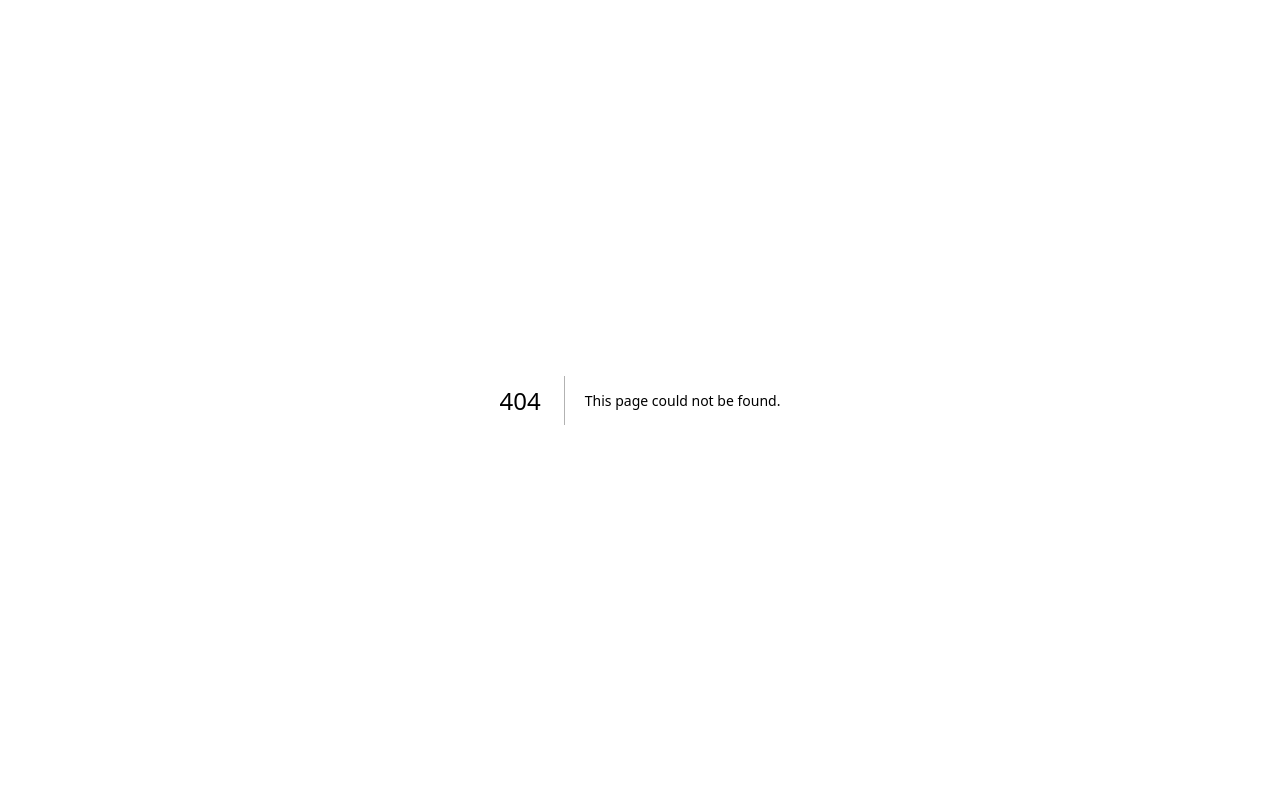
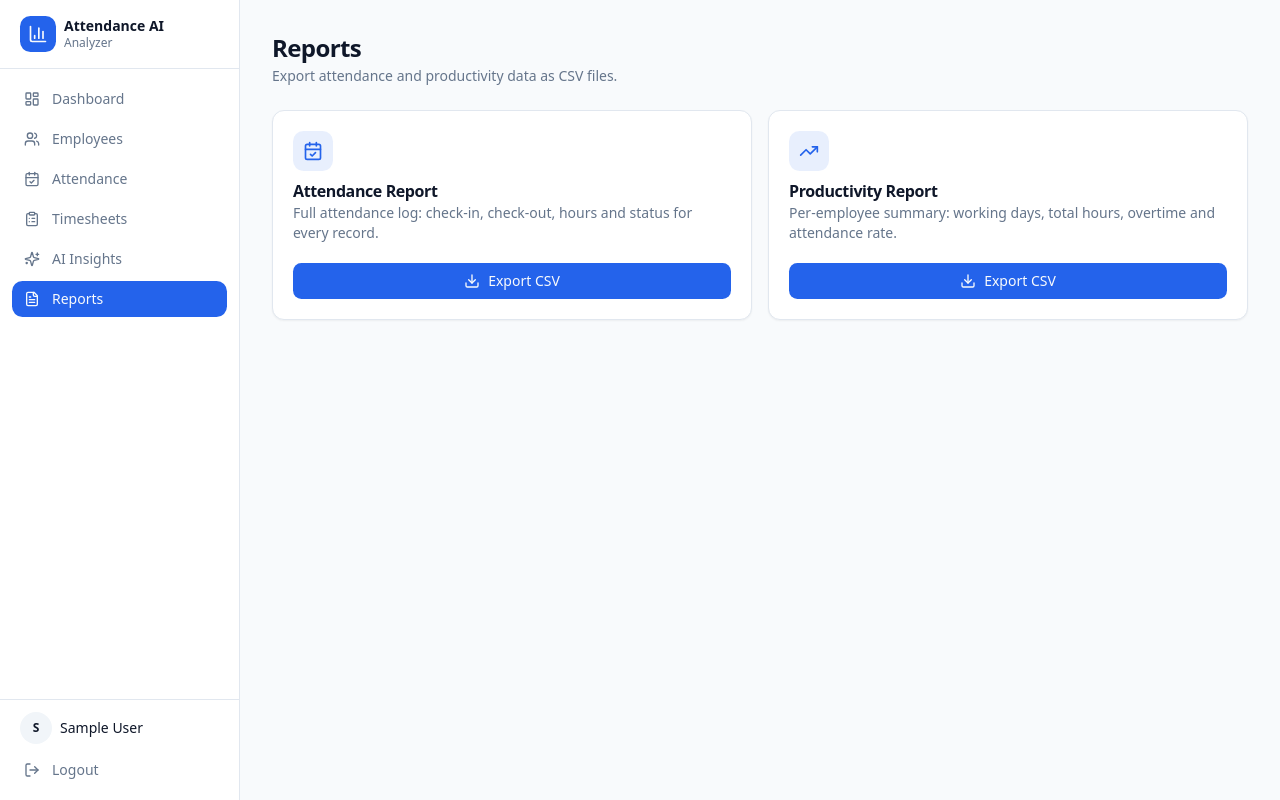
Before and after one commit to harshilv17/cartrends, a Next.js app: page /reports in a window 1280 px wide. Before the commit this address had no page. Built offline with nearby package versions, Linux system fonts and the light colour scheme; sample sign-in values are in the browser's storage.

Commit message:
added insights and reports pages

```diff
--- /dev/null
+++ b/src/app/(dashboard)/insights/page.tsx
@@ -0,0 +1,136 @@
+"use client";
+
+import { useEffect, useState } from "react";
+import { Loader2, Sparkles } from "lucide-react";
+import { PageHeader } from "@/components/page-header";
+import { InsightCard } from "@/components/insight-card";
+import { Card, CardContent, CardHeader, CardTitle } from "@/components/ui/card";
+import { Badge } from "@/components/ui/badge";
+import { Table, TableBody, TableCell, TableHead, TableHeader, TableRow } from "@/components/ui/table";
+import type { DepartmentStats, EmployeeStats, Insight } from "@/lib/analytics";
+
+type InsightsData = {
+  insights: Insight[];
+  employeeStats: EmployeeStats[];
+  departmentStats: DepartmentStats[];
+};
+
+export default function InsightsPage() {
+  const [data, setData] = useState<InsightsData | null>(null);
+
+  useEffect(() => {
+    fetch("/api/insights")
+      .then((r) => r.json())
+      .then(setData);
+  }, []);
+
+  if (!data) {
+    return (
+      <div className="flex h-full items-center justify-center">
+        <Loader2 className="h-6 w-6 animate-spin text-muted-foreground" />
+      </div>
+    );
+  }
+
+  const { insights, employeeStats, departmentStats } = data;
+
+  return (
+    <div>
+      <PageHeader
+        title="AI Insights"
+        subtitle="Rule-based productivity and attendance analysis."
+      />
+
+      {/* Insight cards */}
+      <Card>
+        <CardHeader>
+          <CardTitle className="flex items-center gap-2">
+            <Sparkles className="h-4 w-4 text-primary" />
+            Generated Insights
+          </CardTitle>
+        </CardHeader>
+        <CardContent className="grid grid-cols-1 gap-3 md:grid-cols-2">
+          {insights.map((insight, i) => (
+            <InsightCard key={i} insight={insight} />
+          ))}
+        </CardContent>
+      </Card>
+
+      {/* Department productivity */}
+      <Card className="mt-6">
+        <CardHeader>
+          <CardTitle>Department Productivity</CardTitle>
+        </CardHeader>
+        <CardContent>
+          <Table>
+            <TableHeader>
+              <TableRow>
+                <TableHead>Department</TableHead>
+                <TableHead>Employees</TableHead>
+                <TableHead>Avg Hours</TableHead>
+                <TableHead>Total Hours</TableHead>
+                <TableHead>Avg Attendance</TableHead>
+              </TableRow>
+            </TableHeader>
+            <TableBody>
+              {departmentStats.map((d) => (
+                <TableRow key={d.department}>
+                  <TableCell className="font-medium">{d.department}</TableCell>
+                  <TableCell>{d.employees}</TableCell>
+                  <TableCell>{d.avgHours} h</TableCell>
+                  <TableCell>{d.totalHours} h</TableCell>
+                  <TableCell>{d.avgAttendancePct}%</TableCell>
+                </TableRow>
+              ))}
+            </TableBody>
+          </Table>
+        </CardContent>
+      </Card>
+
+      {/* Detailed employee stats */}
+      <Card className="mt-6">
+        <CardHeader>
+          <CardTitle>Employee Analysis</CardTitle>
+        </CardHeader>
+        <CardContent>
+          <Table>
+            <TableHeader>
+              <TableRow>
+                <TableHead>Employee</TableHead>
+                <TableHead>Working Days</TableHead>
+                <TableHead>Avg Hours</TableHead>
+                <TableHead>Late Days</TableHead>
+                <TableHead>Overtime Days</TableHead>
+                <TableHead>Punctuality</TableHead>
+                <TableHead>Attendance</TableHead>
+              </TableRow>
+            </TableHeader>
+            <TableBody>
+              {employeeStats.map((s) => (
+                <TableRow key={s.id}>
+                  <TableCell className="font-medium">{s.name}</TableCell>
+                  <TableCell>{s.workingDays}</TableCell>
+                  <TableCell>{s.avgHours} h</TableCell>
+                  <TableCell>{s.lateDays}</TableCell>
+                  <TableCell>
+                    {s.overtimeDays > 0 ? (
+                      <Badge variant="warning">{s.overtimeDays}</Badge>
+                    ) : (
+                      <span className="text-muted-foreground">0</span>
+                    )}
+                  </TableCell>
+                  <TableCell>{s.punctualityPct}%</TableCell>
+                  <TableCell>
+                    <Badge variant={s.attendancePct >= 90 ? "success" : s.attendancePct >= 80 ? "warning" : "danger"}>
+                      {s.attendancePct}%
+                    </Badge>
+                  </TableCell>
+                </TableRow>
+              ))}
+            </TableBody>
+          </Table>
+        </CardContent>
+      </Card>
+    </div>
+  );
+}
--- /dev/null
+++ b/src/app/(dashboard)/reports/page.tsx
@@ -0,0 +1,58 @@
+"use client";
+
+import { CalendarCheck, Download, TrendingUp } from "lucide-react";
+import { PageHeader } from "@/components/page-header";
+import { Button } from "@/components/ui/button";
+import { Card, CardContent, CardHeader, CardTitle, CardDescription } from "@/components/ui/card";
+
+// Report definitions — each links to the CSV export API.
+const REPORTS = [
+  {
+    type: "attendance",
+    title: "Attendance Report",
+    description: "Full attendance log: check-in, check-out, hours and status for every record.",
+    icon: CalendarCheck,
+  },
+  {
+    type: "productivity",
+    title: "Productivity Report",
+    description: "Per-employee summary: working days, total hours, overtime and attendance rate.",
+    icon: TrendingUp,
+  },
+];
+
+export default function ReportsPage() {
+  // Trigger a CSV file download from the reports API.
+  function download(type: string) {
+    window.open(`/api/reports?type=${type}`, "_blank");
+  }
+
+  return (
+    <div>
+      <PageHeader
+        title="Reports"
+        subtitle="Export attendance and productivity data as CSV files."
+      />
+
+      <div className="grid grid-cols-1 gap-4 md:grid-cols-2">
+        {REPORTS.map(({ type, title, description, icon: Icon }) => (
+          <Card key={type}>
+            <CardHeader>
+              <div className="mb-2 flex h-10 w-10 items-center justify-center rounded-lg bg-primary/10 text-primary">
+                <Icon className="h-5 w-5" />
+              </div>
+              <CardTitle>{title}</CardTitle>
+              <CardDescription>{description}</CardDescription>
+            </CardHeader>
+            <CardContent>
+              <Button onClick={() => download(type)} className="w-full">
+                <Download className="h-4 w-4" />
+                Export CSV
+              </Button>
+            </CardContent>
+          </Card>
+        ))}
+      </div>
+    </div>
+  );
+}
```
